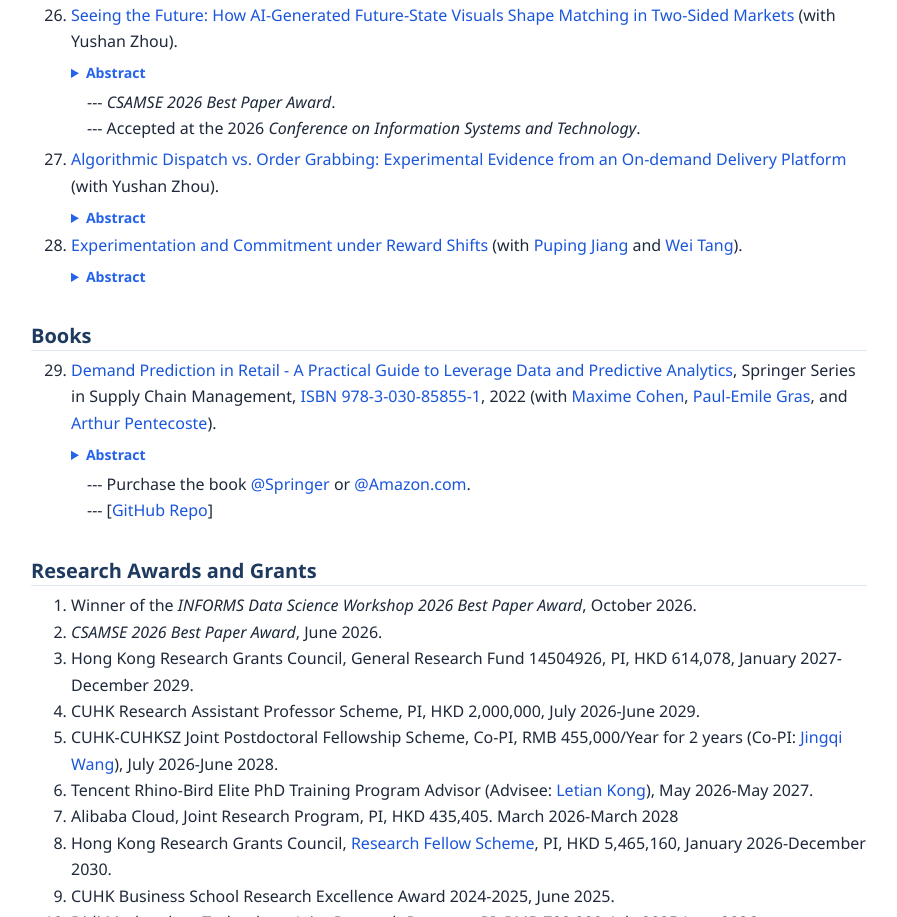
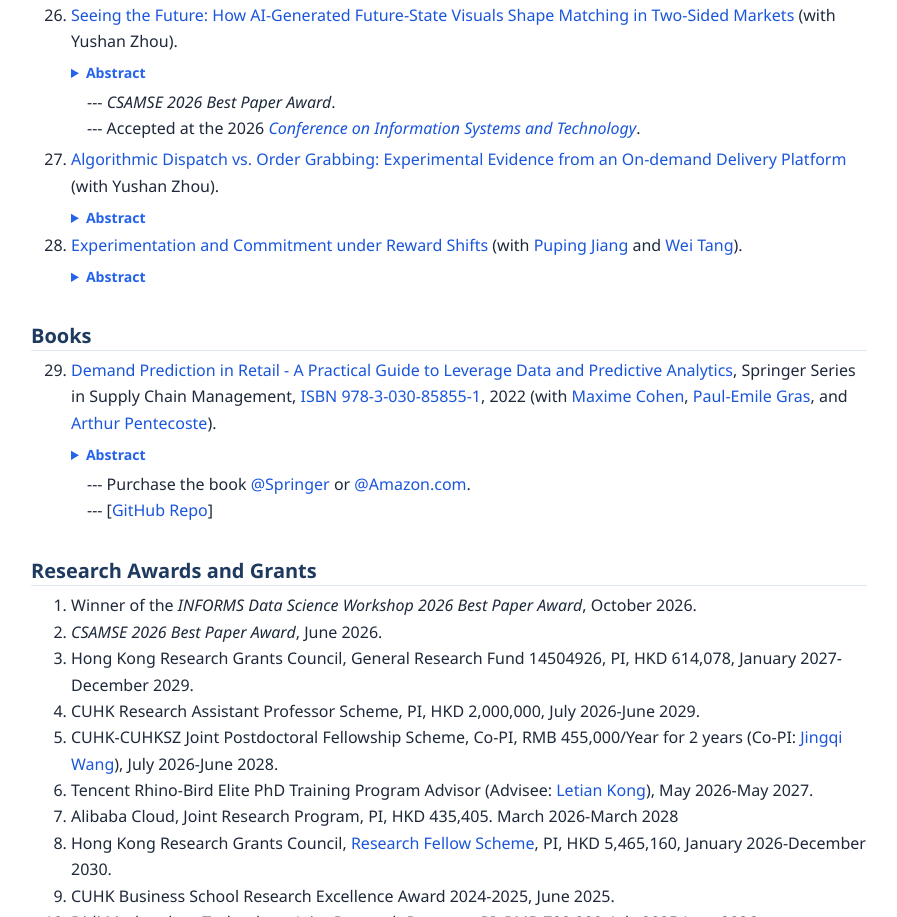
Before and after one commit to rphilipzhang/rphilipzhang, a plain HTML site: page research.html in a window 1280 px wide. Shown: the part 4117-5034 px from the top of the page, without its empty margins (181-1078 px from the left). Drawn offline with nearby package versions, Linux system fonts and the light colour scheme.

Commit message:
Link CIST 2026 on research page
Co-Authored-By: Claude Fable 5.2 <noreply@anthropic.com>

```diff
--- a/research.html
+++ b/research.html
@@ -258,7 +258,7 @@
 </li>
 <ul style="list-style: none; padding-left: 1em; margin: 0.3em 0;">
 <li>--- <em>CSAMSE 2026 Best Paper Award</em>.</li>
-<li>--- Accepted at the 2026 <em>Conference on Information Systems and Technology</em>.</li>
+<li>--- Accepted at the 2026 <em><a href="https://cist2026.github.io/" target="_blank">Conference on Information Systems and Technology</a></em>.</li>
 </ul>
 
 <li> <a href="">Algorithmic Dispatch vs. Order Grabbing: Experimental Evidence from an On-demand Delivery Platform</a> (with Yushan Zhou).
```
